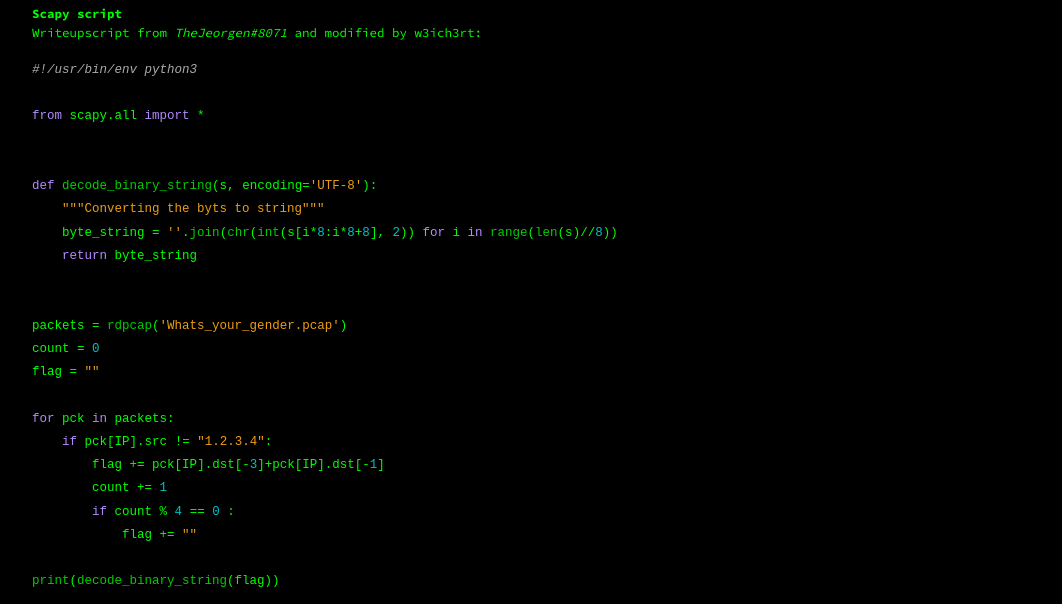
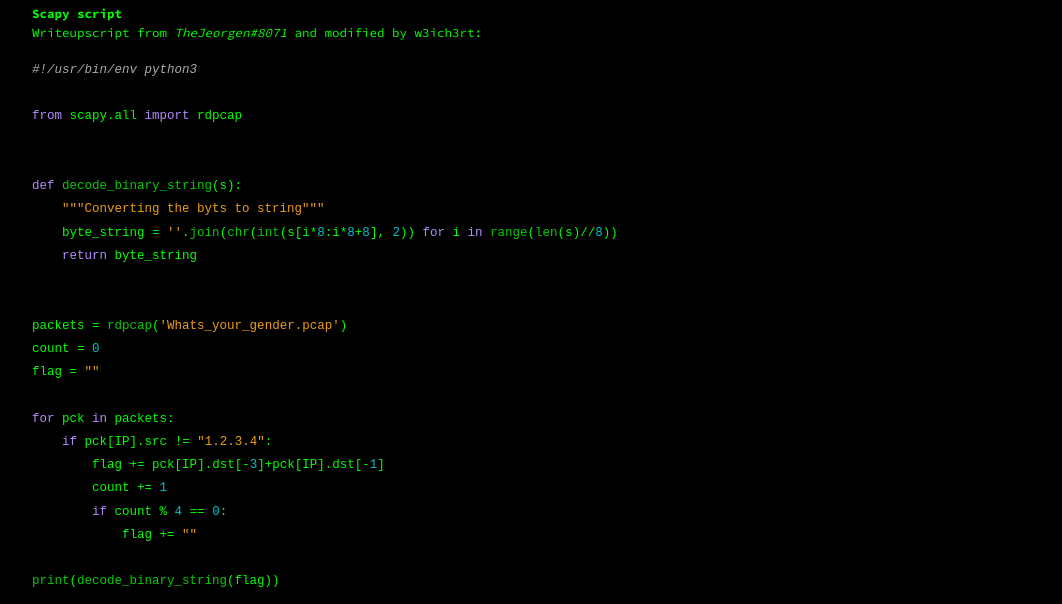
Before and after one commit to it-sec-fail/it-sec-fail.github.io, a Jekyll site: the page built from writeups/rushctf2022/whats_your_gender/whats_your_gender.md, in a window 1280 px wide. Shown: the part 1188-1792 px from the top of the page, without its empty margins (108-1170 px from the left). Built offline with Jekyll 4.4.1, drawn with Linux system fonts in a browser that asks for light colours.

Commit message:
minor fix

````diff
--- a/writeups/rushctf2022/whats_your_gender/whats_your_gender.md
+++ b/writeups/rushctf2022/whats_your_gender/whats_your_gender.md
@@ -49,10 +49,10 @@ Writeupscript from *TheJeorgen#8071* and modified by w3ich3rt:
 ```python
 #!/usr/bin/env python3
 
-from scapy.all import *
+from scapy.all import rdpcap
 
 
-def decode_binary_string(s, encoding='UTF-8'):
+def decode_binary_string(s):
     """Converting the byts to string"""
     byte_string = ''.join(chr(int(s[i*8:i*8+8], 2)) for i in range(len(s)//8))
     return byte_string
@@ -66,7 +66,7 @@ for pck in packets:
     if pck[IP].src != "1.2.3.4":
         flag += pck[IP].dst[-3]+pck[IP].dst[-1]
         count += 1
-        if count % 4 == 0 :
+        if count % 4 == 0:
             flag += ""
 
 print(decode_binary_string(flag))
````
Also changed, not shown: 1 other file.
